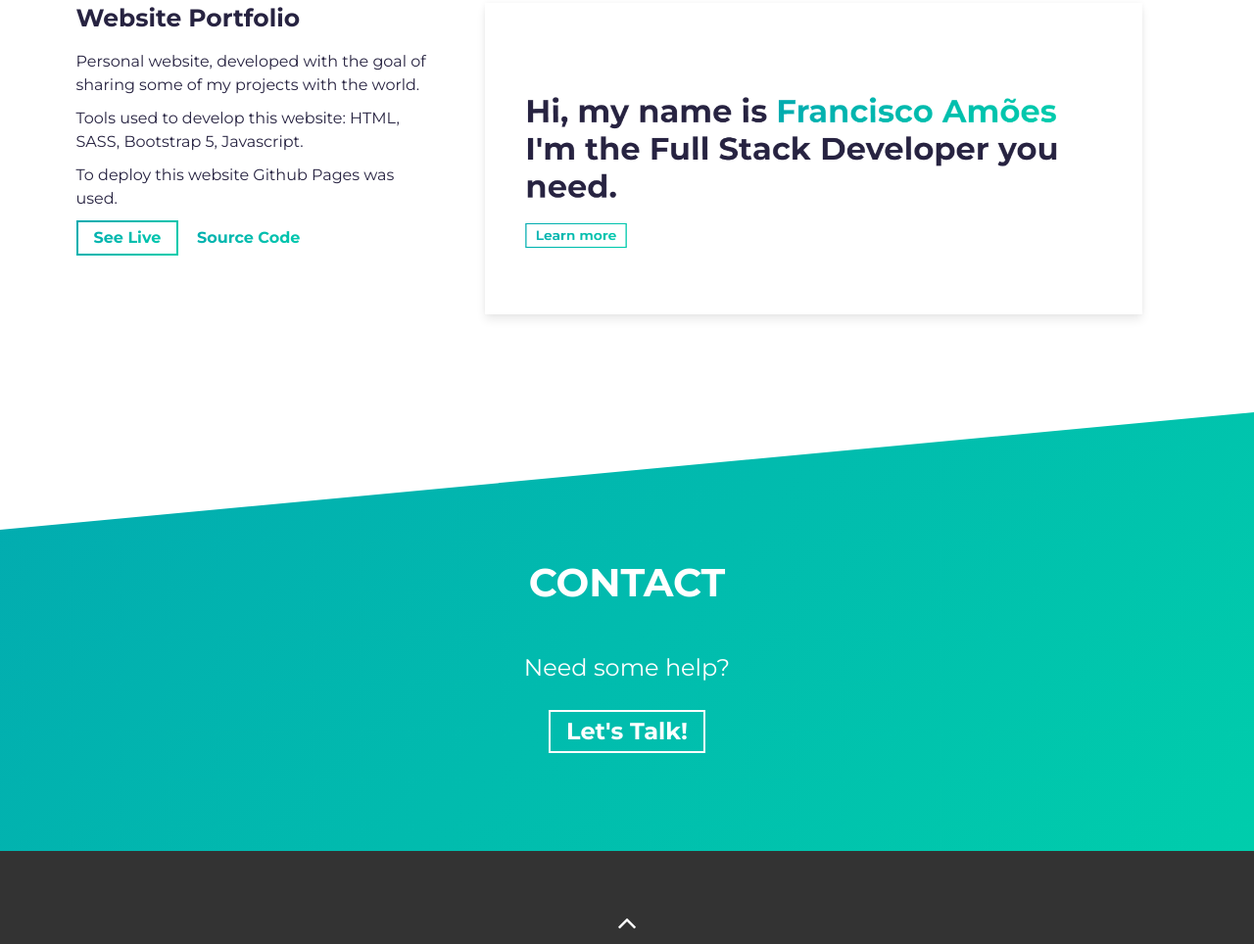
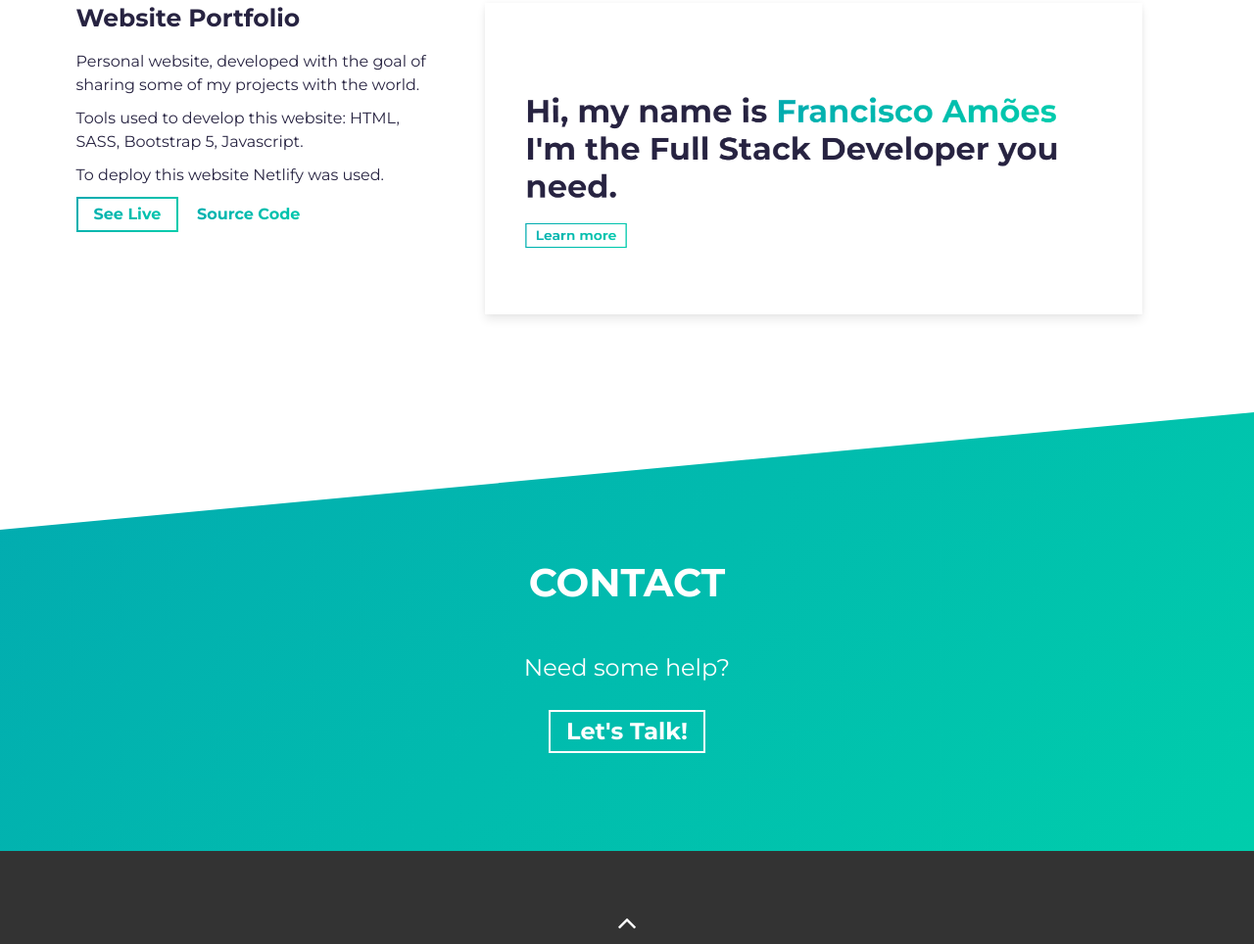
Before and after one commit to franciscoamoes/portfolio, a website built with Parcel: page src/index.html in a window 1280 px wide. Shown: the part 2926-3890 px from the top of the page at 98% size. Built offline with nearby package versions, Linux system fonts and the light colour scheme.

Commit message:
Update index.html

```diff
--- a/src/index.html
+++ b/src/index.html
@@ -211,7 +211,7 @@
                     Tools used to develop this website: HTML, SASS, Bootstrap 5, Javascript.
                   </p>
                   <p>
-                    To deploy this website Github Pages was used.
+                    To deploy this website Netlify was used.
                   </p>
 
 
```
